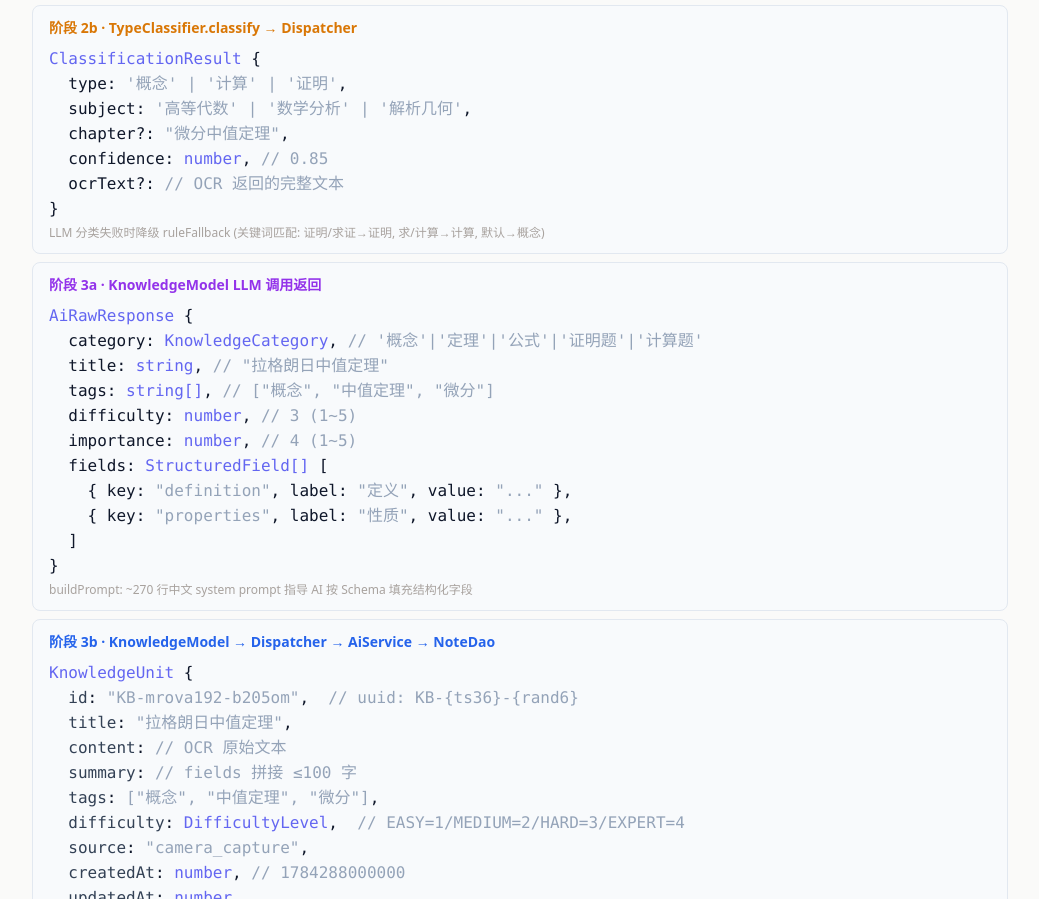
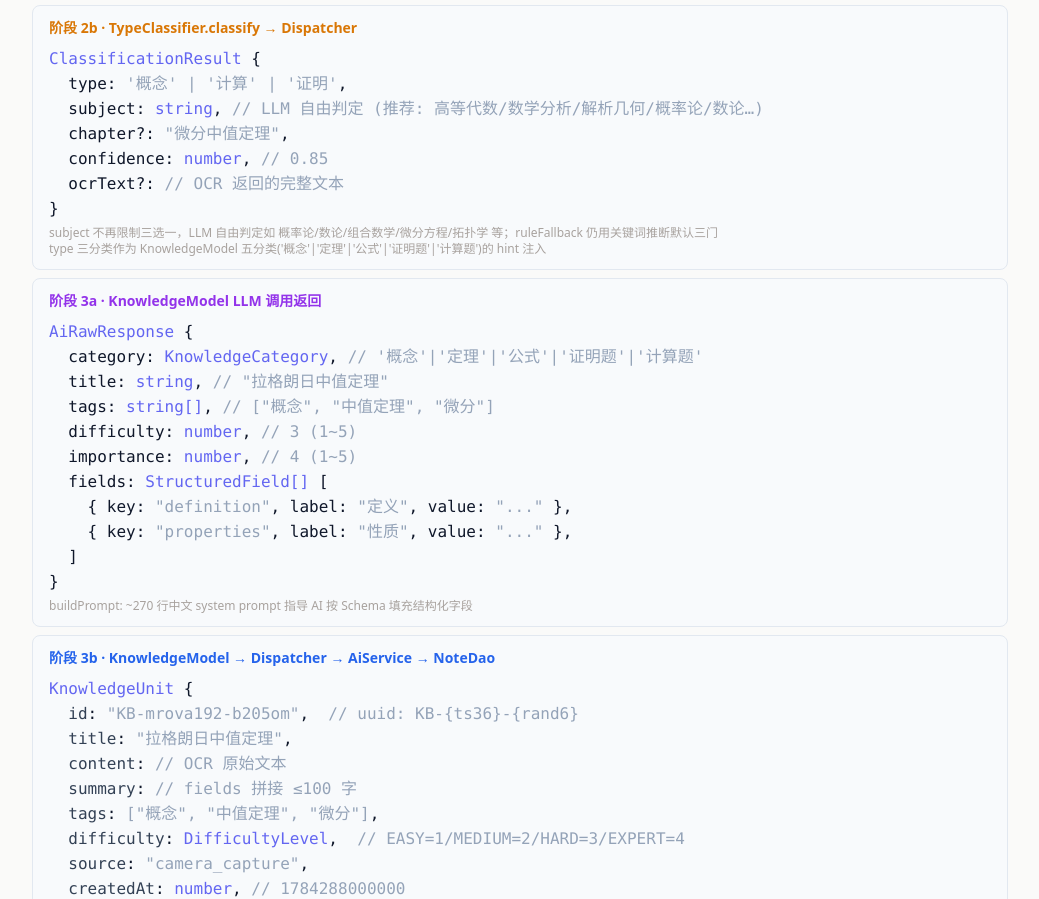
Before and after one commit to YunC-GCT/Math-Mind, a plain HTML site: page docs/dataflow-diagram-20260717.html in a window 1280 px wide. Shown: the part 3578-4477 px from the top of the page, without its empty margins (120-1159 px from the left). Drawn offline with nearby package versions, Linux system fonts and the light colour scheme.

Commit message:
refactor(agent): TypeClassifier Subject 去三选一限制 → LLM 自由判定学科
- ClassificationResult.subject: '高等代数'|'数学分析'|'解析几何' → string

- CLASSIFY_PROMPT: subject 改为自由选择中文数学学科名

- mapSubject: LLM 返回值直接透传，ruleFallback 保留关键词推断默认三门

- type 三分类保持，通过 Dispatcher hint 注入 KnowledgeModel 五分类

```diff
--- a/docs/dataflow-diagram-20260717.html
+++ b/docs/dataflow-diagram-20260717.html
@@ -199,13 +199,16 @@ sequenceDiagram
   <code>
 <span class="field-type">ClassificationResult</span> {<br>
 &nbsp;&nbsp;type: <span class="field-comment">'概念' | '计算' | '证明'</span>,<br>
-&nbsp;&nbsp;subject: <span class="field-comment">'高等代数' | '数学分析' | '解析几何'</span>,<br>
+&nbsp;&nbsp;subject: <span class="field-type">string</span>, <span class="field-comment">// LLM 自由判定 (推荐: 高等代数/数学分析/解析几何/概率论/数论…)</span><br>
 &nbsp;&nbsp;chapter?: <span class="field-comment">"微分中值定理"</span>,<br>
 &nbsp;&nbsp;confidence: <span class="field-type">number</span>, <span class="field-comment">// 0.85</span><br>
 &nbsp;&nbsp;ocrText?: <span class="field-comment">// OCR 返回的完整文本</span><br>
 }
   </code>
-  <p class="text-xs text-stone-400 mt-1">LLM 分类失败时降级 ruleFallback (关键词匹配: 证明/求证→证明, 求/计算→计算, 默认→概念)</p>
+  <p class="text-xs text-stone-400 mt-1">
+    subject 不再限制三选一，LLM 自由判定如 概率论/数论/组合数学/微分方程/拓扑学 等；ruleFallback 仍用关键词推断默认三门<br>
+    type 三分类作为 KnowledgeModel 五分类('概念'|'定理'|'公式'|'证明题'|'计算题')的 hint 注入
+  </p>
 </div>
 
 <!-- Stage 4: AiRawResponse -->
```
Also changed, not shown: 2 other files.
